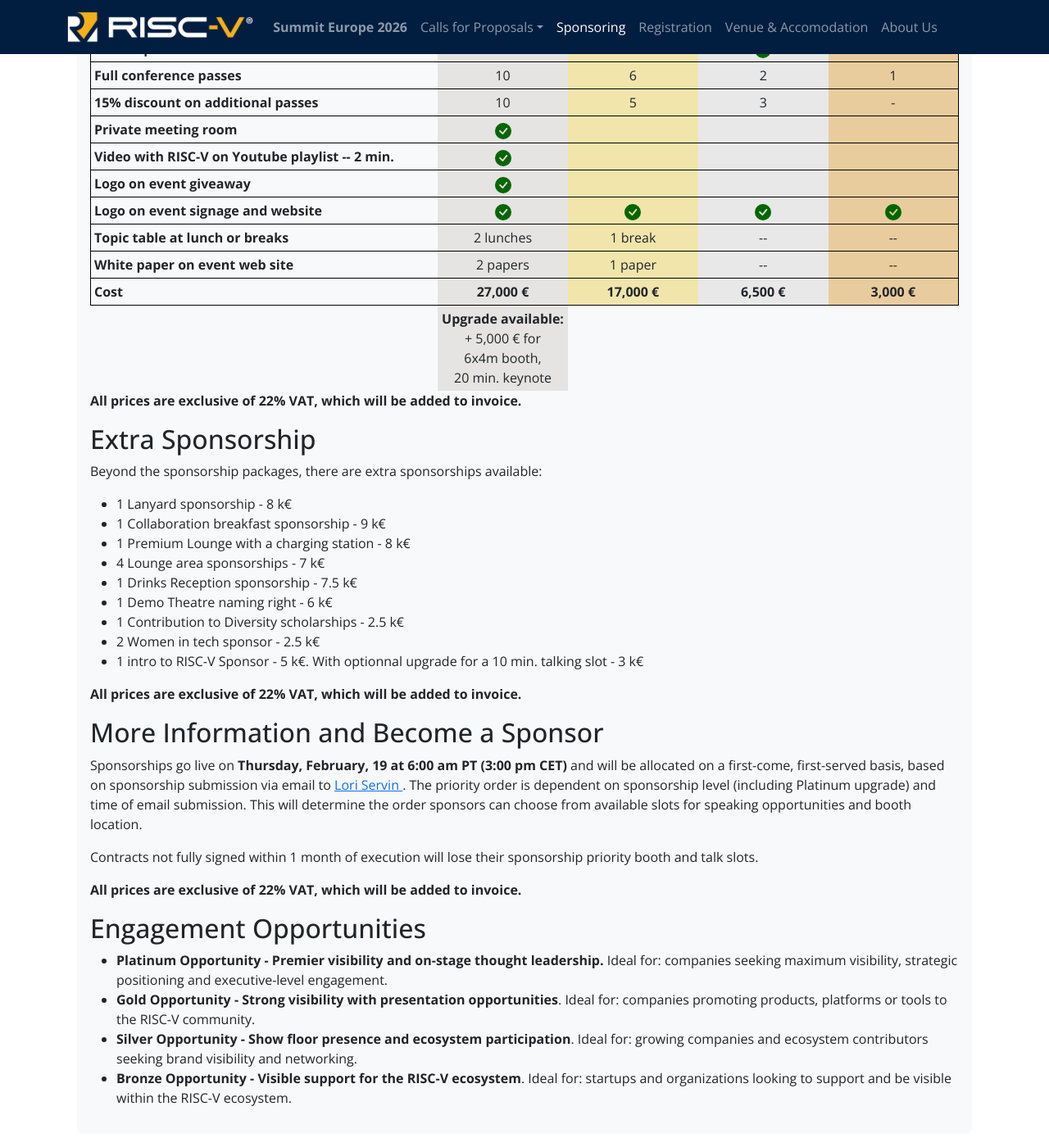
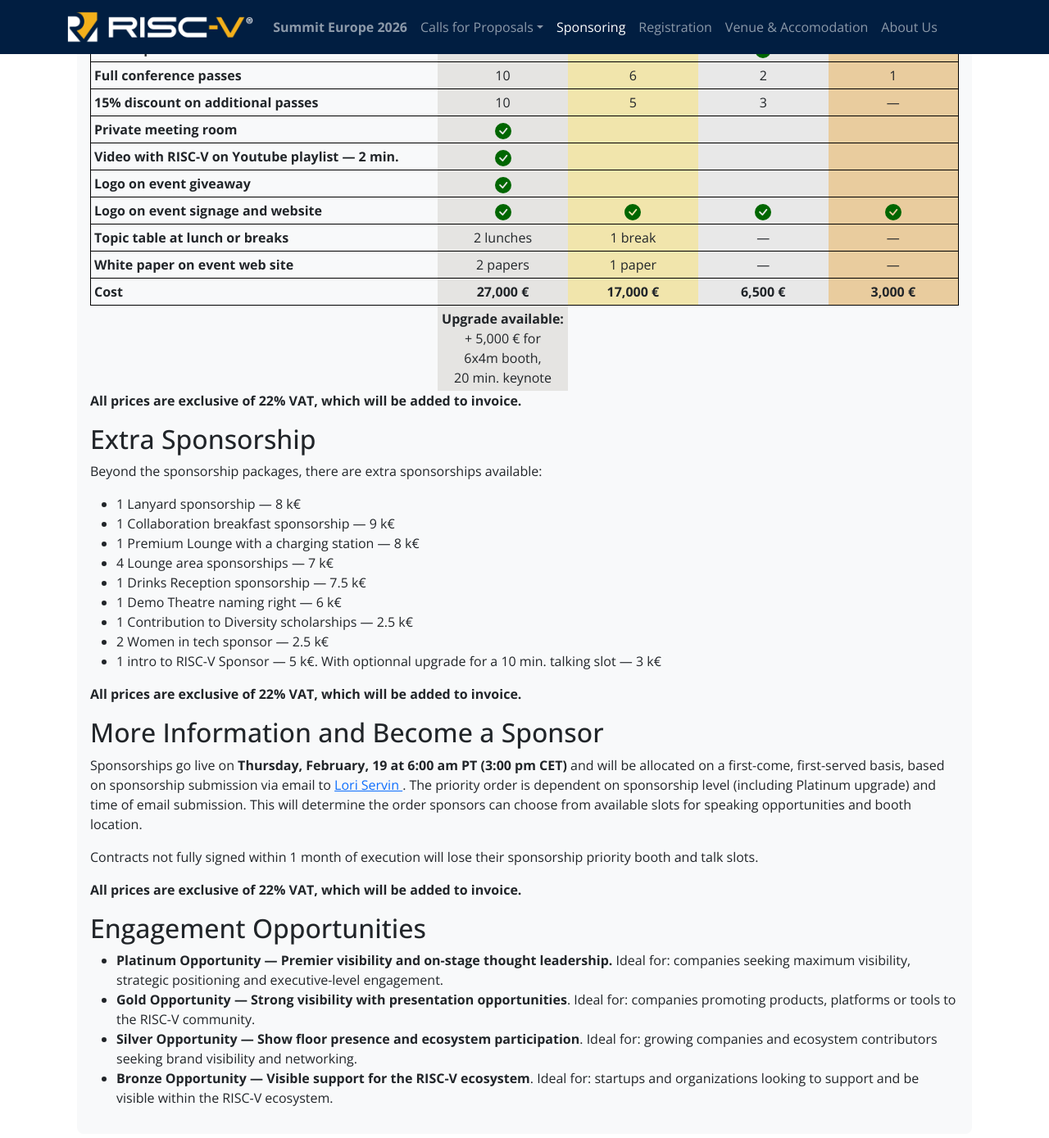
Before and after one commit to riscv-europe/summit-website-development, a Jekyll site: the page built from summit/2026/sponsoring.md, in a window 1280 px wide and 1400 px high, scrolled down 1024 px. Shown: the top 1389 px of the window at 82% size. Built offline with Jekyll 4.4.1, drawn with Linux system fonts in a browser that asks for light colours; some of the changed lines change nothing that is shown; some of the changed text lies outside the part shown.

Commit message:
Fix: replaced - and -- with &mdash;.

```diff
--- a/summit/2026/sponsoring.md
+++ b/summit/2026/sponsoring.md
@@ -35,28 +35,28 @@
             <td class="sponsor-bronze"></td>
         </tr>
         <tr>
-            <td>Keynote -- 15 min.</td>
+            <td>Keynote &mdash; 15 min.</td>
             <td class="sponsor-platinum"><img src="/assets/icons/check-circle-fill-green.svg" height="20" alt="yes"></td>
             <td class="sponsor-gold"></td>
             <td class="sponsor-silver"></td>
             <td class="sponsor-bronze"></td>
         </tr>
         <tr>
-            <td>Keynote -- 20 min.</td>
+            <td>Keynote &mdash; 20 min.</td>
             <td class="sponsor-platinum"><img src="/assets/icons/check-circle-fill-green.svg" height="20" alt="yes"></td>
             <td class="sponsor-gold"></td>
             <td class="sponsor-silver"></td>
             <td class="sponsor-bronze"></td>
         </tr>
         <tr>
-            <td>Demo Theatre Presentation -- 10 min.</td>
+            <td>Demo Theatre Presentation &mdash; 10 min.</td>
             <td class="sponsor-platinum"><img src="/assets/icons/check-circle-fill-green.svg" height="20" alt="yes"></td>
             <td class="sponsor-gold"><img src="/assets/icons/check-circle-fill-green.svg" height="20" alt="yes"></td>
             <td class="sponsor-silver"></td>
             <td class="sponsor-bronze"></td>
         </tr>
         <tr>
-            <td>Lightning talk in plenary -- 2 min.</td>
+            <td>Lightning talk in plenary &mdash; 2 min.</td>
             <td class="sponsor-platinum"></td>
             <td class="sponsor-gold"><img src="/assets/icons/check-circle-fill-green.svg" height="20" alt="yes"></td>
             <td class="sponsor-silver"></td>
@@ -102,7 +102,7 @@
             <td class="sponsor-platinum">10</td>
             <td class="sponsor-gold">5</td>
             <td class="sponsor-silver">3</td>
-            <td class="sponsor-bronze">-</td>
+            <td class="sponsor-bronze">&mdash;</td>
         </tr>
         <tr>
             <td>Private meeting room</td>
@@ -112,7 +112,7 @@
             <td class="sponsor-bronze"></td>
         </tr>
         <tr>
-            <td>Video with RISC-V on Youtube playlist -- 2 min.</td>
+            <td>Video with RISC-V on Youtube playlist &mdash; 2 min.</td>
             <td class="sponsor-platinum"><img src="/assets/icons/check-circle-fill-green.svg" height="20" alt="yes"></td>
             <td class="sponsor-gold"></td>
             <td class="sponsor-silver"></td>
@@ -136,15 +136,15 @@
             <td>Topic table at lunch or breaks</td>
             <td class="sponsor-platinum">2 lunches</td>
             <td class="sponsor-gold">1 break</td>
-            <td class="sponsor-silver">--</td>
-            <td class="sponsor-bronze">--</td>
+            <td class="sponsor-silver">&mdash;</td>
+            <td class="sponsor-bronze">&mdash;</td>
         </tr>
         <tr>
             <td>White paper on event web site</td>
             <td class="sponsor-platinum">2 papers</td>
             <td class="sponsor-gold">1 paper</td>
-            <td class="sponsor-silver">--</td>
-            <td class="sponsor-bronze">--</td>
+            <td class="sponsor-silver">&mdash;</td>
+            <td class="sponsor-bronze">&mdash;</td>
         </tr>
         <tr>
             <td>Cost</td>
@@ -171,15 +171,15 @@
 
 Beyond the sponsorship packages, there are extra sponsorships available:
 
-- 1 Lanyard sponsorship - 8 k€
-- 1 Collaboration breakfast sponsorship - 9 k€
-- 1 Premium Lounge with a charging station - 8 k€
-- 4 Lounge area sponsorships - 7 k€
-- 1 Drinks Reception sponsorship - 7.5 k€
-- 1 Demo Theatre naming right - 6 k€
-- 1 Contribution to Diversity scholarships - 2.5 k€
-- 2 Women in tech sponsor - 2.5 k€
-- 1 intro to RISC-V Sponsor - 5 k€. With optionnal upgrade for a 10 min. talking slot - 3 k€
+- 1 Lanyard sponsorship &mdash; 8 k€
+- 1 Collaboration breakfast sponsorship &mdash; 9 k€
+- 1 Premium Lounge with a charging station &mdash; 8 k€
+- 4 Lounge area sponsorships &mdash; 7 k€
+- 1 Drinks Reception sponsorship &mdash; 7.5 k€
+- 1 Demo Theatre naming right &mdash; 6 k€
+- 1 Contribution to Diversity scholarships &mdash; 2.5 k€
+- 2 Women in tech sponsor &mdash; 2.5 k€
+- 1 intro to RISC-V Sponsor &mdash; 5 k€. With optionnal upgrade for a 10 min. talking slot &mdash; 3 k€
 
 **All prices are exclusive of 22% VAT, which will be added to
 invoice.**
@@ -202,16 +202,16 @@
 
 ## Engagement Opportunities
 
-- **Platinum Opportunity - Premier visibility and on-stage thought
+- **Platinum Opportunity &mdash; Premier visibility and on-stage thought
   leadership.** Ideal for: companies seeking maximum visibility,
   strategic positioning and executive-level engagement.
-- **Gold Opportunity - Strong visibility with presentation
+- **Gold Opportunity &mdash; Strong visibility with presentation
   opportunities**. Ideal for: companies promoting products, platforms
   or tools to the RISC-V community.
-- **Silver Opportunity - Show floor presence and ecosystem
+- **Silver Opportunity &mdash; Show floor presence and ecosystem
   participation**.  Ideal for: growing companies and ecosystem
   contributors seeking brand visibility and networking.
-- **Bronze Opportunity - Visible support for the RISC-V
+- **Bronze Opportunity &mdash; Visible support for the RISC-V
   ecosystem**. Ideal for: startups and organizations looking to
   support and be visible within the RISC-V ecosystem.
 
```
